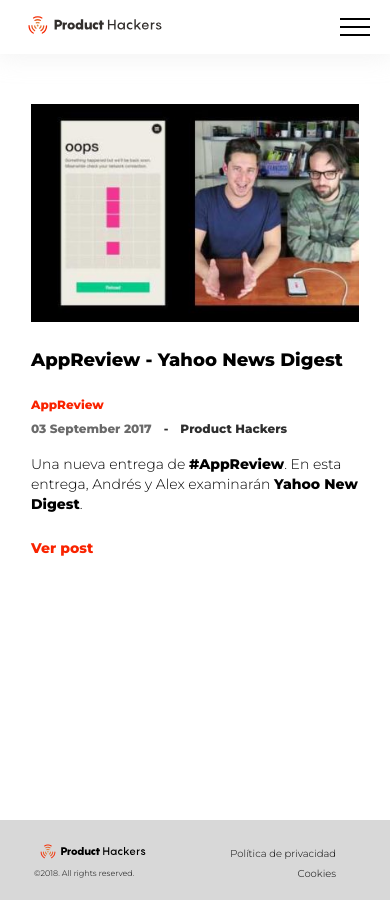
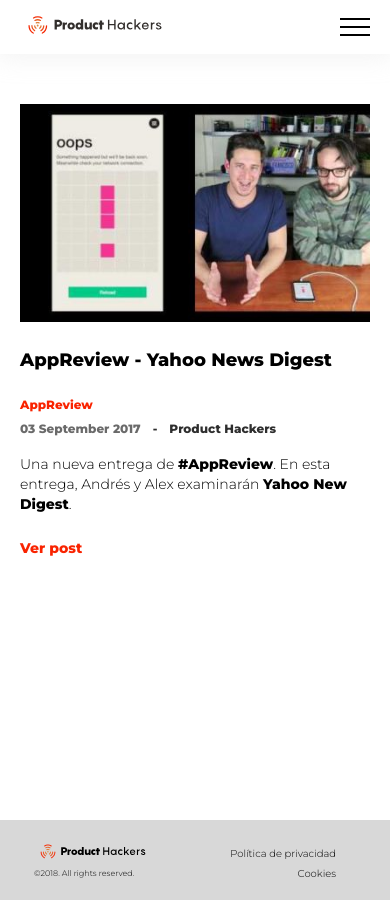
Before and after one commit to ProductHackers/ph-website-theme, a Jekyll site: the page built from category/appreview.html, in a window 390 px wide. Built offline with Jekyll 4.4.1, drawn with Linux system fonts in a browser that asks for light colours.

Commit message:
Some fix

```diff
--- a/_includes/cards/post.html
+++ b/_includes/cards/post.html
@@ -10,5 +10,5 @@
     <span class="author">{{ include.post_author }}</span>
   </div>
   {{ include.post_excerpt }}
-  <a class="post__link" href="{{ include.post_link | absolute_url }}"><span>Ver post</span></a>
+  <a class="post__link" href="{{ include.post_link }}"><span>Ver post</span></a>
 </div>
--- a/_sass/ph-website-theme/cards/post.scss
+++ b/_sass/ph-website-theme/cards/post.scss
@@ -82,3 +82,9 @@
     }
   }
 }
+
+@media screen and (max-width: 500px) {
+  .post__card {
+    width: 100%;
+  }
+}
--- a/_sass/ph-website-theme/category.scss
+++ b/_sass/ph-website-theme/category.scss
@@ -11,7 +11,7 @@
   justify-items: center;
 }
 
-@media screen and (max-width: 800px) {
+@media screen and (max-width: 920px) {
   .wrapper.blog__category {
     padding-top: 50px;
     padding-left: 20px;
```
